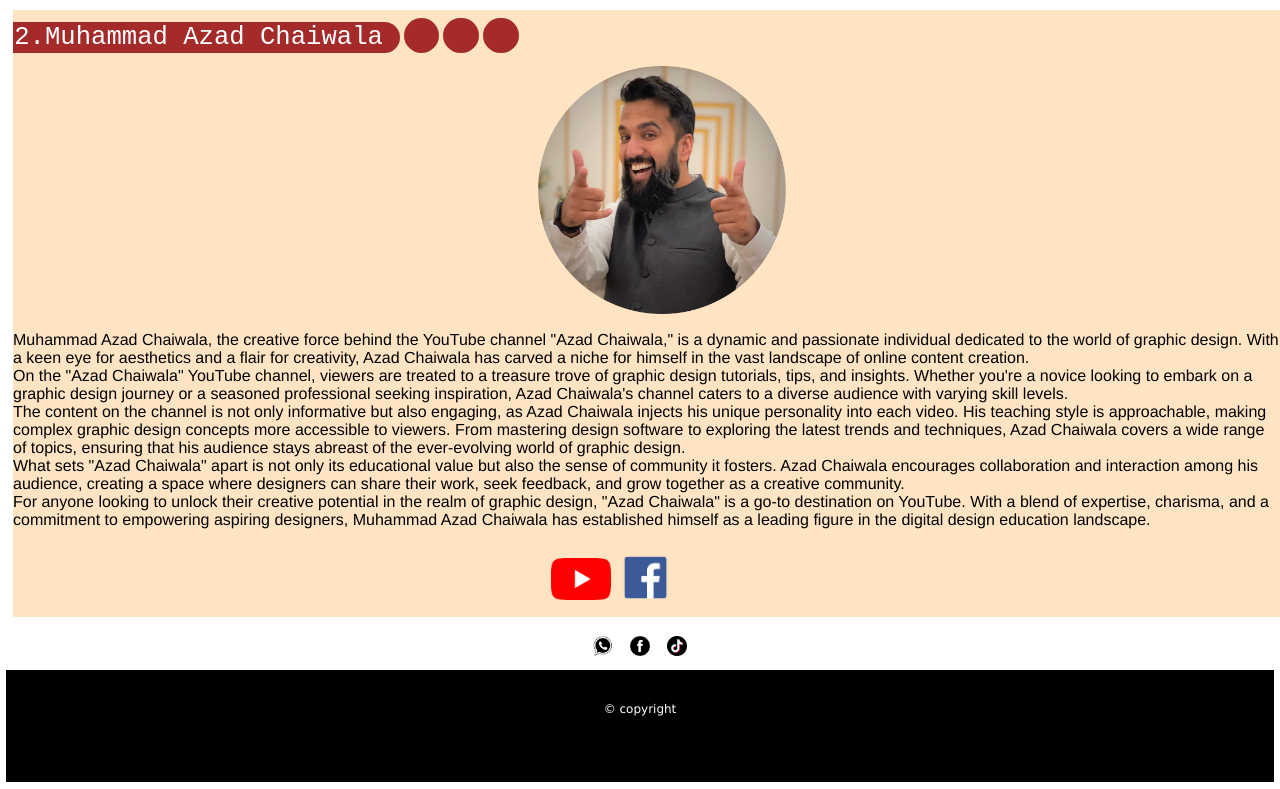
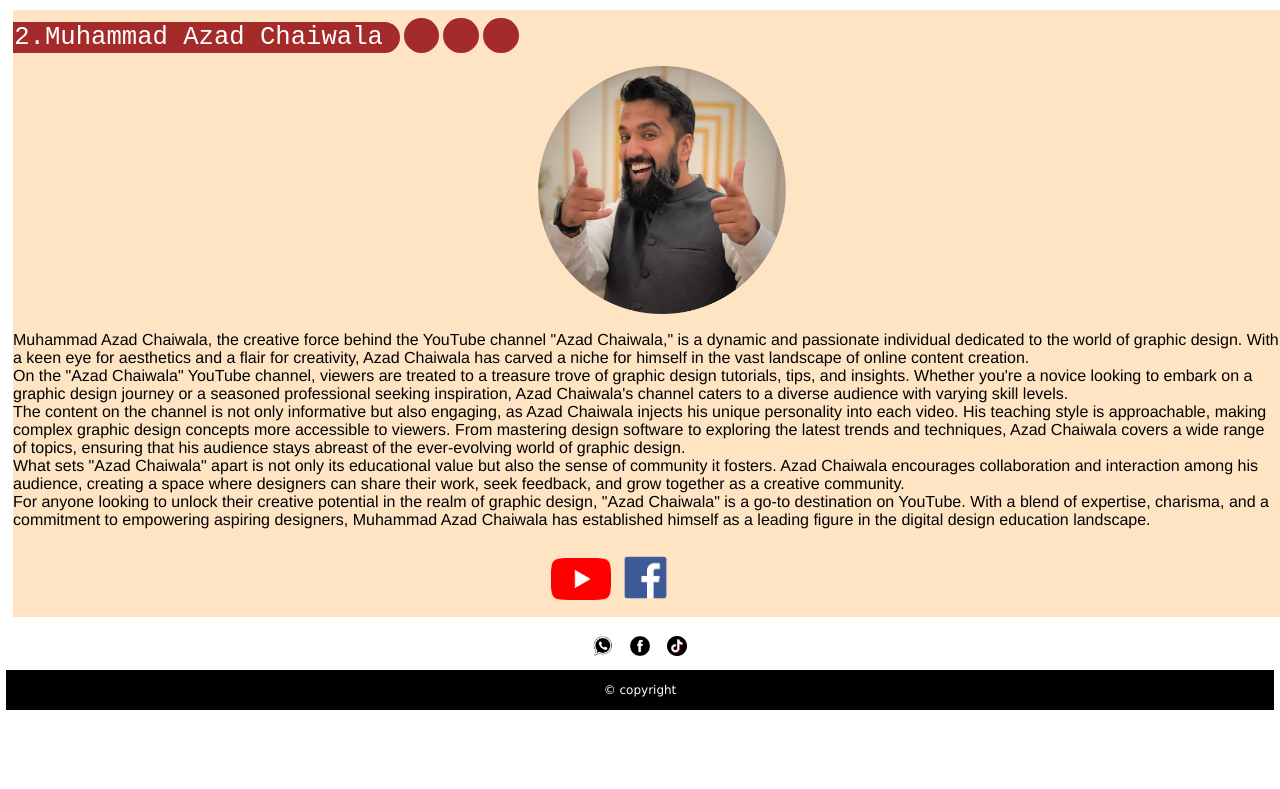
Before and after one commit to basit9978/ABGGRAPHICSPRO, a plain HTML site: page index.html in a window 1280 px wide. Shown: the part 1448-2237 px from the top of the page. After the commit the page ends 2164 px from the top, so only its background shows below. Drawn offline with Linux system fonts and the light colour scheme.

Commit message:
Update style.css

```diff
--- a/style.css
+++ b/style.css
@@ -187,9 +187,9 @@ padding:1.5VH ;
 .FOOTER{
    background-color: black;
    color: white;
-   padding: 4vh;
+   padding: 1vw;
    margin-top: 10px;
-   height: 6vh;
+
    font-family:'Lucida Sans', 'Lucida Sans Regular', 'Lucida Grande', 'Lucida Sans Unicode', Geneva, Verdana, sans-serif;
    font-size: 12px;
 }
```
